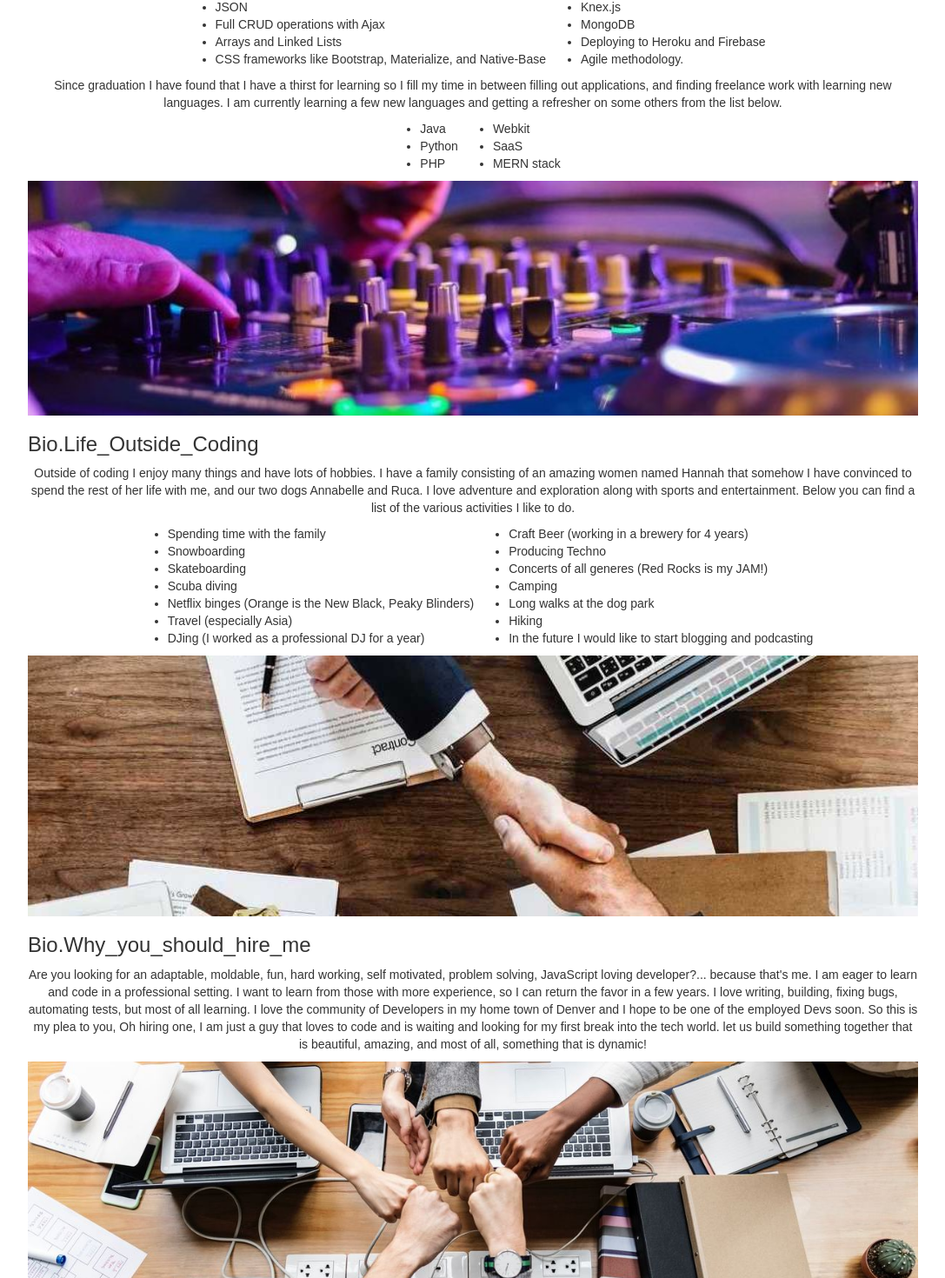
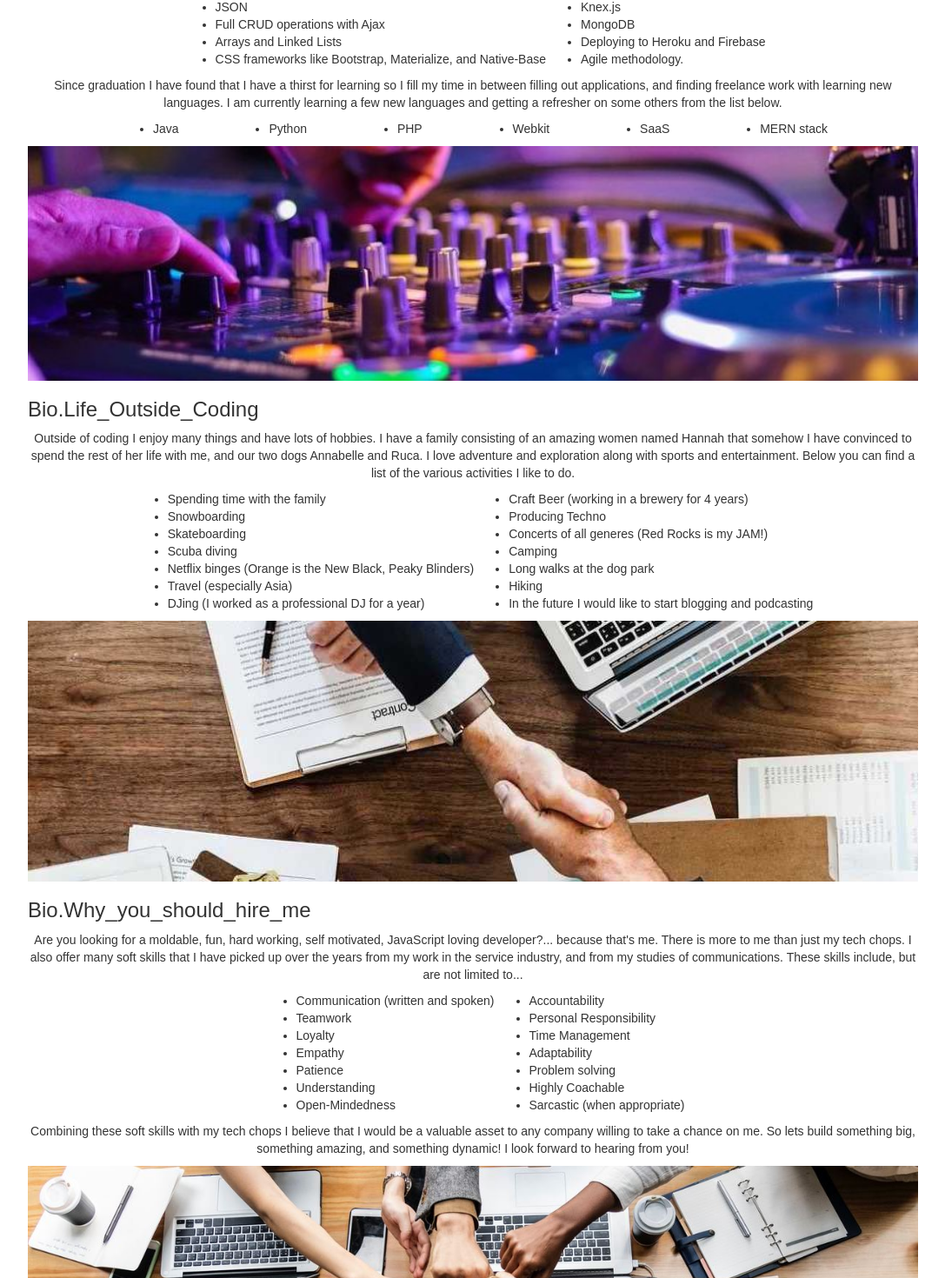
Before and after one commit to NicholasMunson/NicholasMunsonFullStackDevClient, a React (Create React App) app: page /Bio in a window 1280 px wide. Shown: the part 731-2201 px from the top of the page at 87% size, without its empty margins (96-1183 px from the left). Built offline with nearby package versions, Linux system fonts and the light colour scheme.

Commit message:
add info to about/bio

```diff
--- a/src/components/About.js
+++ b/src/components/About.js
@@ -4,7 +4,7 @@ import "../styles/about.css"
 function About(props){
 return(
     <div className="bio-body">
-        <img className="hero-image" src={require("../images/imageedit_3_4072812862.jpg")}/>
+        <img className="hero-image" src={require("../images/imageedit_3_4072812862.jpg")} alt="keyboard" />
         <h1 className='title'>Nicholas Munson Bio</h1>
         <h3>Bio.Summery</h3>
         <p className="paragraph">After many years in the restaurant business and earning an Associates Degree in Communications,
@@ -52,19 +52,17 @@ return(
         filling out applications, and finding freelance work with learning new languages.
         I am currently learning a few new languages and getting a refresher on some others from the list below.
         </p>
-        <div className="concept-list">
-            <ul>
+        <div>
+            <ul className="li-list">
                 <li>Java</li>
                 <li>Python</li>
                 <li>PHP</li>
-            </ul>
-            <ul>
                 <li>Webkit</li>
                 <li>SaaS</li>
                 <li>MERN stack</li>
             </ul>
         </div>
-        <img className="hero-image" src={require("../images/imageedit_6_8426369842.jpg")}/>
+        <img className="hero-image" src={require("../images/imageedit_6_8426369842.jpg")} alt="DJ equipment" />
         <h3>Bio.Life_Outside_Coding</h3>
         <p className="paragraph">
         Outside of coding I enjoy many things and have lots of hobbies. I have a family consisting of an amazing women named Hannah that somehow
@@ -91,16 +89,40 @@ return(
                 <li>In the future I would like to start blogging and podcasting</li>
             </ul>
         </div>
-        <img className="hero-image" src={require("../images/imageedit_9_7830771010.jpg")}/>
+        <img className="hero-image" src={require("../images/imageedit_9_7830771010.jpg")} alt="handshake"  />
         <h3>Bio.Why_you_should_hire_me</h3>
         <p className="paragraph ">
-            Are you looking for an adaptable, moldable, fun, hard working, self motivated, problem solving, JavaScript loving developer?... because that's me.
-            I am eager to learn and code in a professional setting. I want to learn from those with more experience, so I can return the favor in a few years.
-            I love writing, building, fixing bugs, automating tests, but most of all learning. I love the community of Developers
-            in my home town of Denver and I hope to be one of the employed Devs soon. So this is my plea to you, Oh hiring one, I am just a guy
-            that loves to code and is waiting and looking for my first break into the tech world. let us build something together that is beautiful, amazing, and most of all, something that is dynamic!
+            Are you looking for a moldable, fun, hard working, self motivated, JavaScript
+            loving developer?... because that's me.
+            There is more to me than just my tech chops. I also offer many soft skills that
+            I have picked up over the years from my work in the service industry, and from my studies of communications.
+            These skills include, but are not limited to...
         </p>
-        <img className="hero-image" src={require("../images/imageedit_7_7468252971.jpg")}/>
+        <div className="concept-list">
+            <ul>
+                <li>Communication (written and spoken)</li>
+                <li>Teamwork</li>
+                <li>Loyalty</li>
+                <li>Empathy</li>
+                <li>Patience</li>
+                <li>Understanding</li>
+                <li>Open-Mindedness</li>
+            </ul>
+            <ul>
+                <li>Accountability</li>
+                <li>Personal Responsibility</li>
+                <li>Time Management</li>
+                <li>Adaptability</li>
+                <li>Problem solving</li>
+                <li>Highly Coachable</li>
+                <li>Sarcastic (when appropriate)</li>
+            </ul>
+        </div>
+        <p className="paragraph ">
+            Combining these soft skills with my tech chops I believe that I would be a valuable asset to any company willing
+            to take a chance on me. So lets build something big, something amazing, and something dynamic! I look forward to hearing from you!
+        </p>
+        <img className="hero-image" src={require("../images/imageedit_7_7468252971.jpg")} alt="team puts their fists in to celebrate" />
     </div>
 
 )
--- a/src/styles/about.css
+++ b/src/styles/about.css
@@ -6,9 +6,21 @@
     text-align: center;
 }
 
-.concept-list{
+.concept-list {
     display: flex;
     justify-content: center;
+}
+
+.concept-list-horizontal{
+    display: flex;
+    justify-content: center;
+    flex-direction: row;
+
+}
+
+.li-list{
+    display: flex;
+    justify-content: space-evenly;
 }
 
 .hero-image{
```
